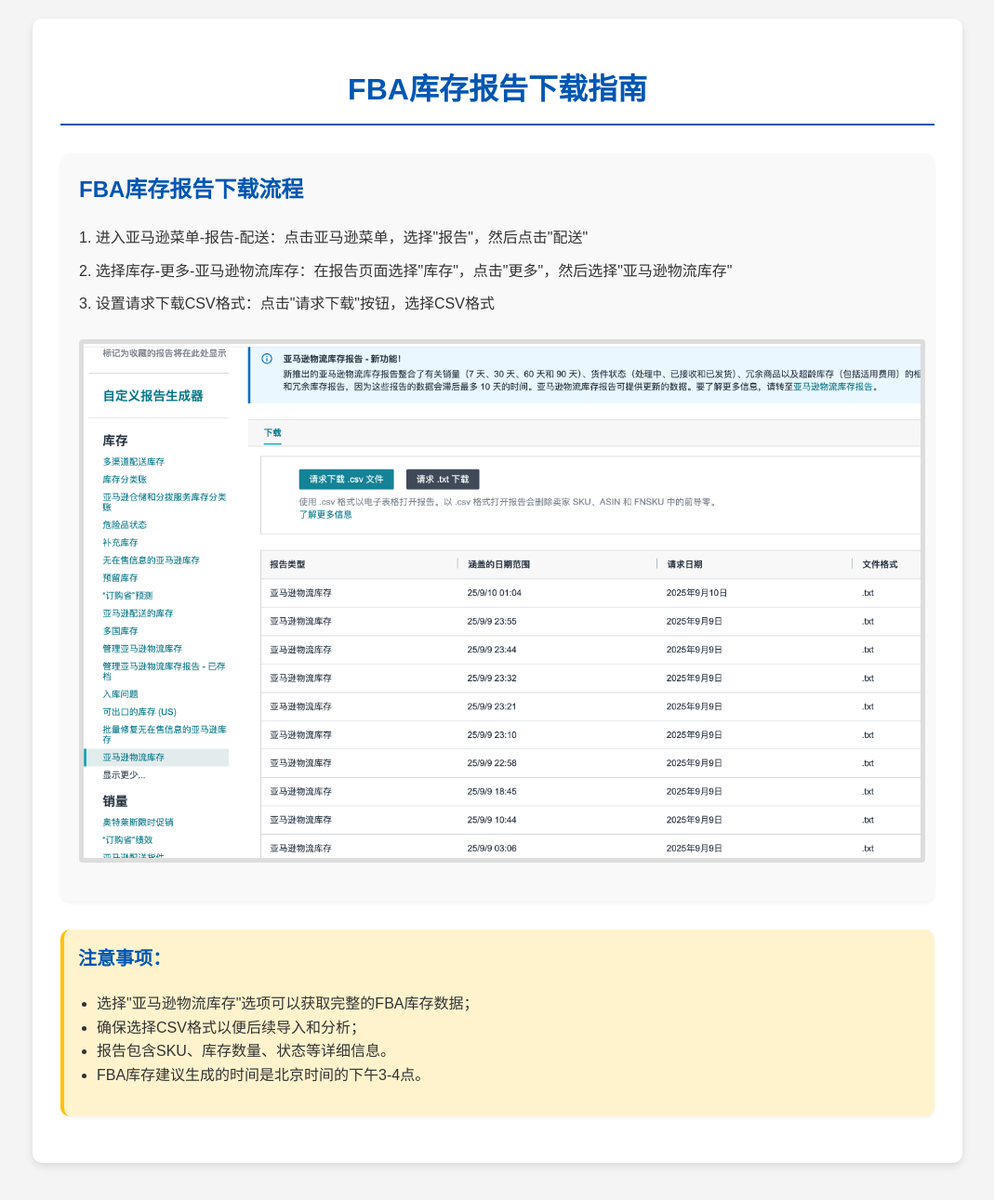
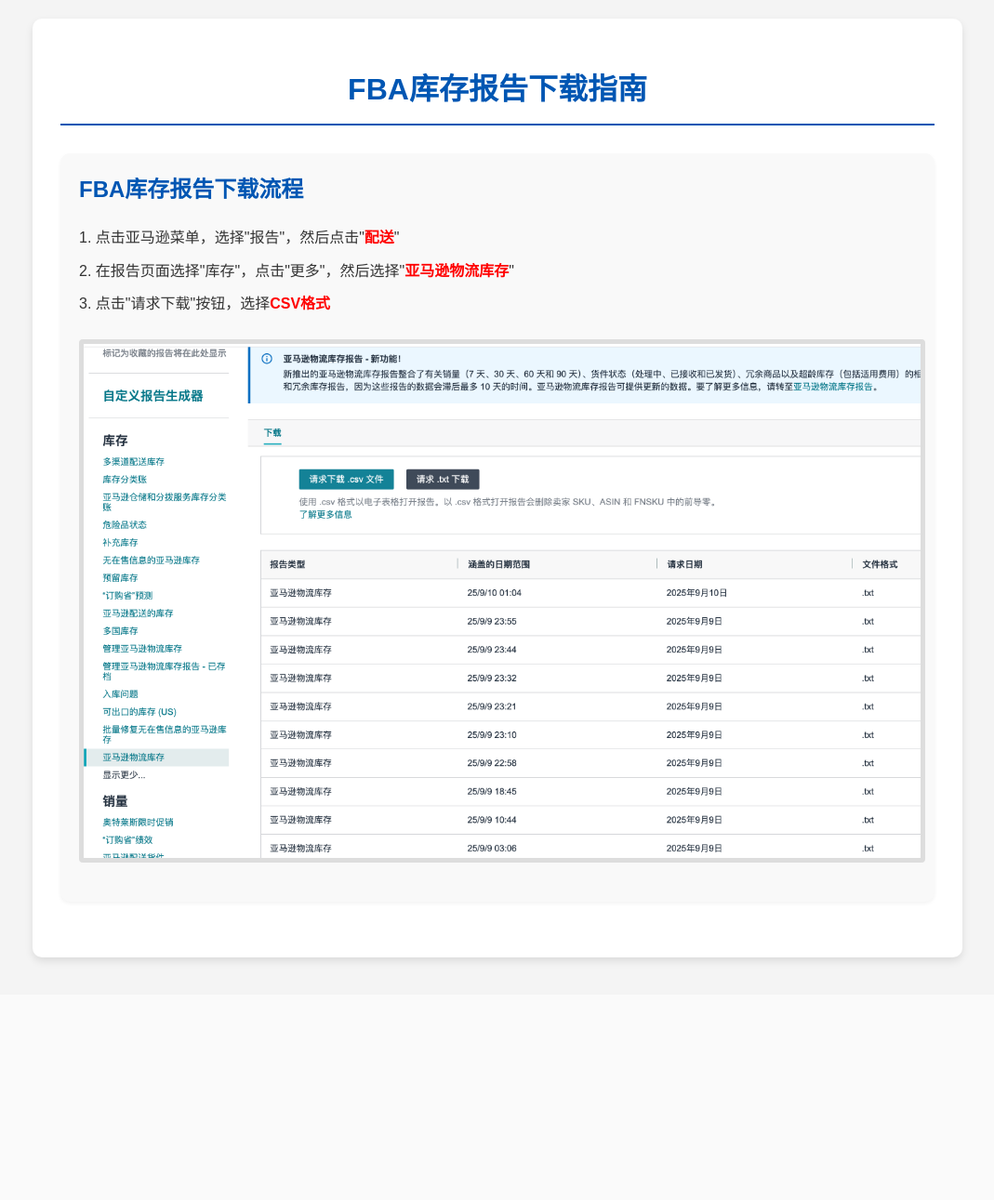
Before and after one commit to passwii/believeboyToolset, a Flask app: page /help/fba_inventory in a window 1280 px wide. Shown: the whole page at 93% size, without its empty margins (105-1174 px from the left). After the commit the page ends 1037 px from the top, so only its background shows below. Run offline with Flask 3, Linux system fonts and the light colour scheme.

Commit message:
更新 FBA 库存帮助页面，将步骤关键词加粗红色

```diff
--- a/templates/data-analysis/daily_report.html
+++ b/templates/data-analysis/daily_report.html
@@ -1,5 +1,5 @@
 <div class="container">
-    <h1>Amazon Sales Report <br>日/周报</h1>
+    <h1>Amazon Sales Report <br>销售日报</h1>
     <form id="daily-report-form" action="{{ url_for('dataset.daily_report.daily_report') }}" method="POST" enctype="multipart/form-data">
         <label for="project_name">项目名称:</label>
         <select name="project_name" id="project_name" required>
--- a/templates/help/fba_inventory_help.html
+++ b/templates/help/fba_inventory_help.html
@@ -85,21 +85,12 @@
 
         <div class="step">
             <h2>FBA库存报告下载流程</h2>
-            <p>1. 进入亚马逊菜单-报告-配送：点击亚马逊菜单，选择"报告"，然后点击"配送"</p>
-            <p>2. 选择库存-更多-亚马逊物流库存：在报告页面选择"库存"，点击"更多"，然后选择"亚马逊物流库存"</p>
-            <p>3. 设置请求下载CSV格式：点击"请求下载"按钮，选择CSV格式</p>
+            <p>1. 点击亚马逊菜单，选择"报告"，然后点击"<strong style="color: red;">配送</strong>"</p>
+            <p>2. 在报告页面选择"库存"，点击"更多"，然后选择"<strong style="color: red;">亚马逊物流库存</strong>"</p>
+            <p>3. 点击"请求下载"按钮，选择<strong style="color: red;">CSV格式</strong></p>
             <img src="{{ url_for('static', filename='images/help/fba-1.png') }}" alt="FBA库存报告流程">
         </div>
 
-        <div class="note">
-            <h3>注意事项：</h3>
-            <ul>
-                <li>选择"亚马逊物流库存"选项可以获取完整的FBA库存数据；</li>
-                <li>确保选择CSV格式以便后续导入和分析；</li>
-                <li>报告包含SKU、库存数量、状态等详细信息。</li>
-                <li>FBA库存建议生成的时间是北京时间的下午3-4点。</li>
-            </ul>
-        </div>
     </div>
 </body>
 </html>
--- a/templates/index.html
+++ b/templates/index.html
@@ -96,13 +96,13 @@
                         <li class="nav-item">
                             <a href="#" data-content="daily-report" class="nav-link">
                                 <i class="fas fa-calendar-day"></i>
-                                <span>日报 & 周报</span>
+                                <span>销售日报</span>
                             </a>
                         </li>
                         <li class="nav-item">
                             <a href="#" data-content="monthly-report" class="nav-link">
                                 <i class="fas fa-calendar-alt"></i>
-                                <span>月报</span>
+                                <span>财务月报</span>
                             </a>
                         </li>
                         <li class="nav-item">
```
